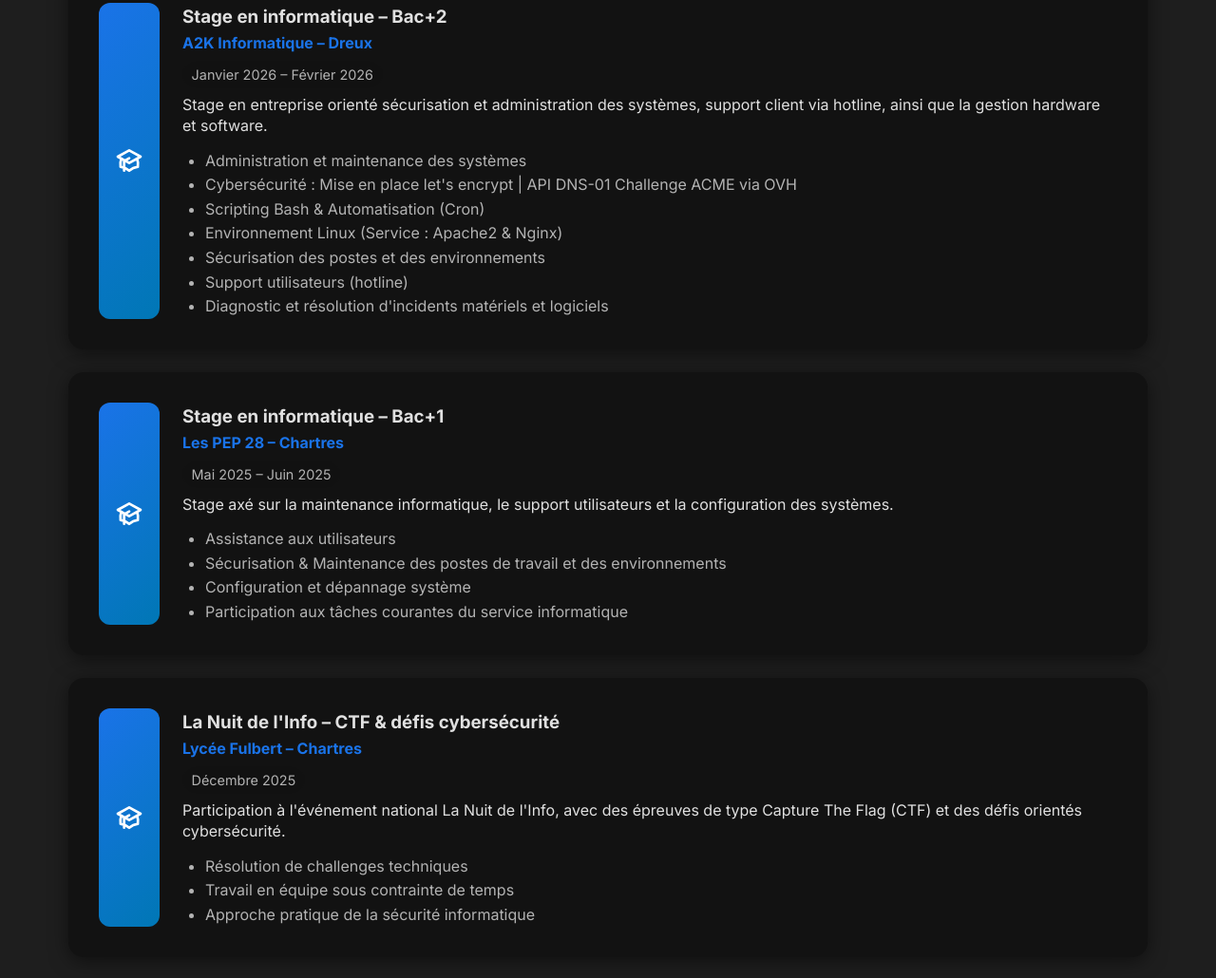
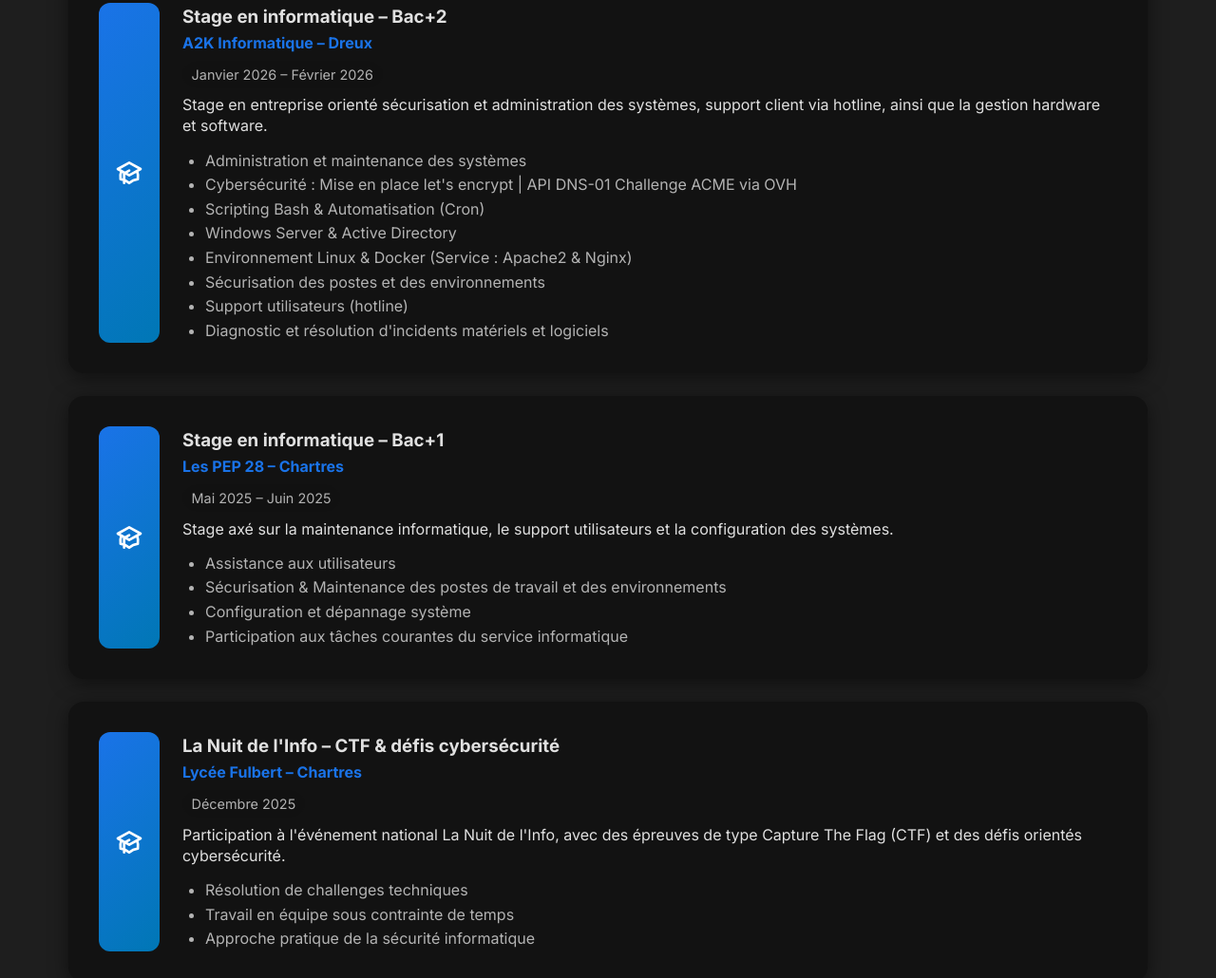
Before and after one commit to wasshm/Portfolio, a plain HTML site: page index.html in a window 1280 px wide. Shown: the part 5362-6392 px from the top of the page at 95% size. Drawn offline with Linux system fonts and the light colour scheme.

Commit message:
Add files via upload

```diff
--- a/index.html
+++ b/index.html
@@ -366,7 +366,8 @@
                         <li>Administration et maintenance des systèmes</li>
                         <li>Cybersécurité : Mise en place let's encrypt | API DNS-01 Challenge ACME via OVH</li>
                         <li>Scripting Bash & Automatisation (Cron)</li>
-                        <li>Environnement Linux (Service : Apache2 & Nginx)</li>
+                        <li>Windows Server & Active Directory</li>
+                        <li>Environnement Linux & Docker (Service : Apache2 & Nginx)</li>
                         <li>Sécurisation des postes et des environnements</li>
                         <li>Support utilisateurs (hotline)</li>
                         <li>Diagnostic et résolution d'incidents matériels et logiciels</li>
```
